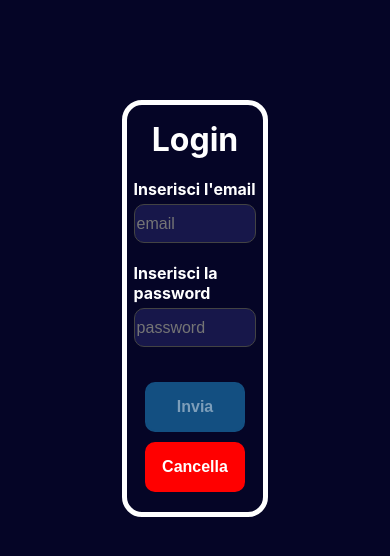
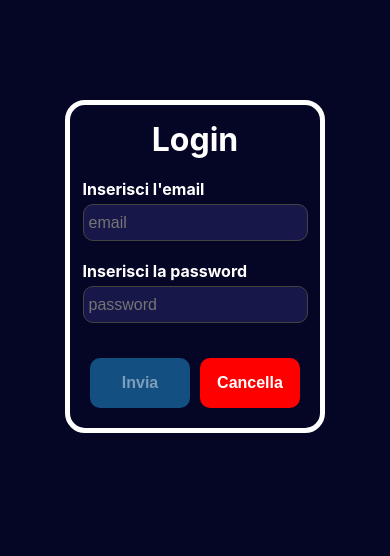
Before and after one commit to Immortalis202/pwparking, a React (Create React App) app: page / in a window 390 px wide. Shown: the top 556 px of the page. Built offline with nearby package versions, Linux system fonts and the light colour scheme.

Commit message:
login responsive

```diff
--- a/src/Components/SignIn/sign-in.css
+++ b/src/Components/SignIn/sign-in.css
@@ -19,6 +19,7 @@ body {
     max-width: 300px;
     border: solid 5px white;
     border-radius: 20px;
+    min-width: 250px;
 }
 
 .form-container form h1 {
@@ -52,6 +53,7 @@ body {
     color: rgb(139, 139, 139);
     font-size: 100%;
     margin-top: 5px;
+    padding: 0px 5px;
 }
 
 .form-container form div.button {
--- a/src/Components/SignIn/sign-in.js
+++ b/src/Components/SignIn/sign-in.js
@@ -9,7 +9,6 @@ const SignIn = () => {
     const [user, setUser] = useState("");
 
     const login = (event) => {
-        event.preventDefault();
         const form = event.target;
         const email = form.email.value;
         const password = form.password.value;
```
